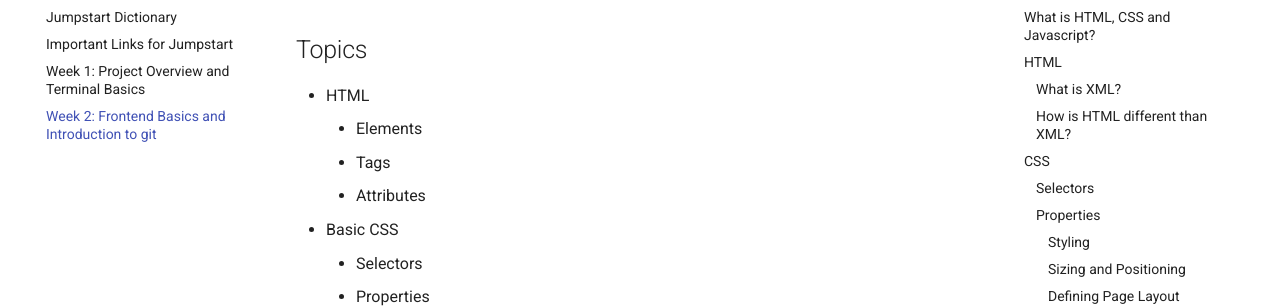
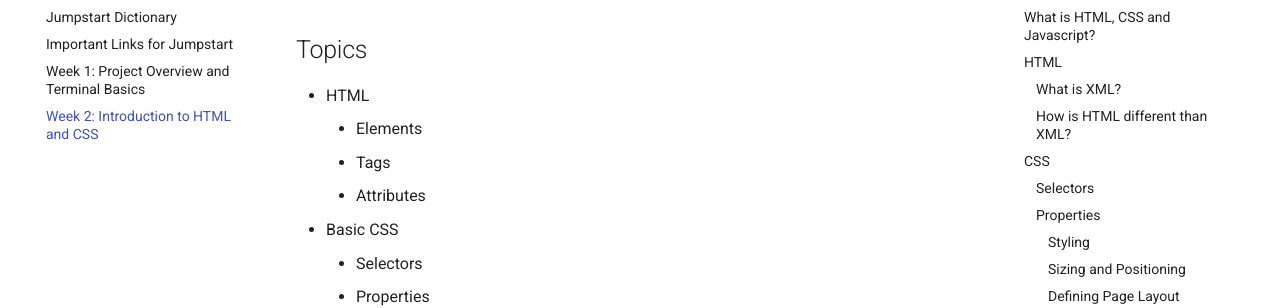
Before and after one commit to Code-4-Community/learning-resources, an MkDocs documentation site: the page built from docs/jumpstart/week-2.md, in a window 1280 px wide. Shown: the part 196-504 px from the top of the page. Built offline with MkDocs 1.6.1 and Material for MkDocs 9.7.7, drawn with Linux system fonts in a browser that asks for light colours; comment, search, counter and statistics services are not loaded.

Commit message:
Changed week 2 title

```diff
--- a/mkdocs.yml
+++ b/mkdocs.yml
@@ -14,7 +14,7 @@ nav:
       - Jumpstart Dictionary: jumpstart/dictionary.md
       - Important Links for Jumpstart: jumpstart/important_links.md
       - "Week 1: Project Overview and Terminal Basics": jumpstart/week-1.md
-      - "Week 2: Frontend Basics and Introduction to git": jumpstart/week-2.md
+      - "Week 2: Introduction to HTML and CSS": jumpstart/week-2.md
   - Guides:
       - Home: guides/index.md
       - Send a POST request: guides/postrequest.md
```
